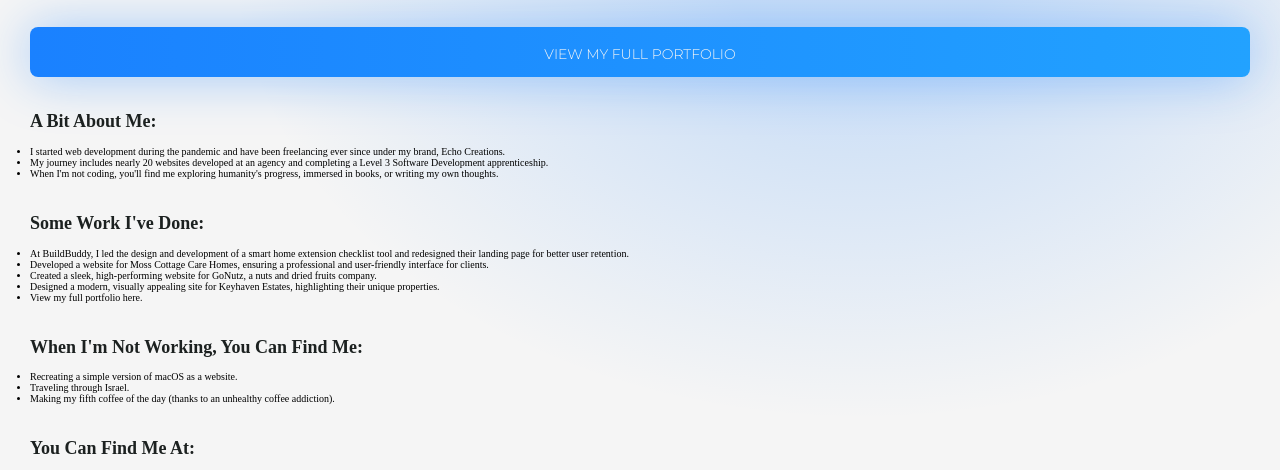
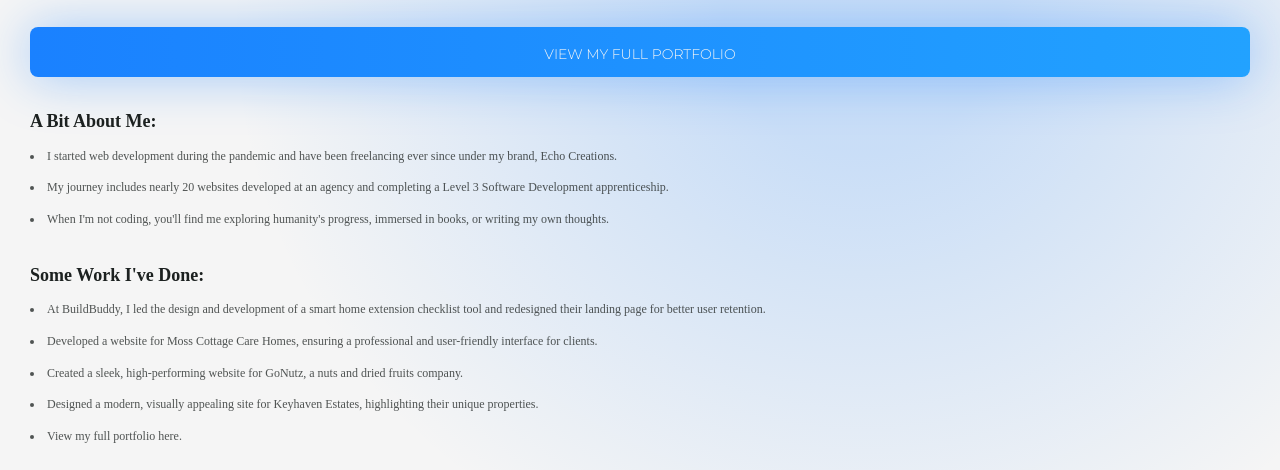
Before and after one commit to theLadEli/bc, a plain HTML site: page index.html in a window 1280 px wide. Shown: the part 292-762 px from the top of the page. Drawn offline with Linux system fonts and the light colour scheme; a web font is replaced by a local one.

Commit message:
Created new branch to avoid conflicts

```diff
--- a/style.css
+++ b/style.css
@@ -56,6 +56,23 @@ p {
     background-clip: text;
 }
 
+ul {
+    list-style: disc;
+    list-style-position: inside;
+    display: flex;
+    flex-direction: column;
+    gap: 1rem;
+}
+
+li {
+    font-family: 'Azeret Mono';
+    font-style: normal;
+    font-weight: 400;
+    font-size: 1.2rem;
+    line-height: 180%;
+    color: #1c2120c2;
+}
+
 button {
     outline: none;
     border: none;
```
